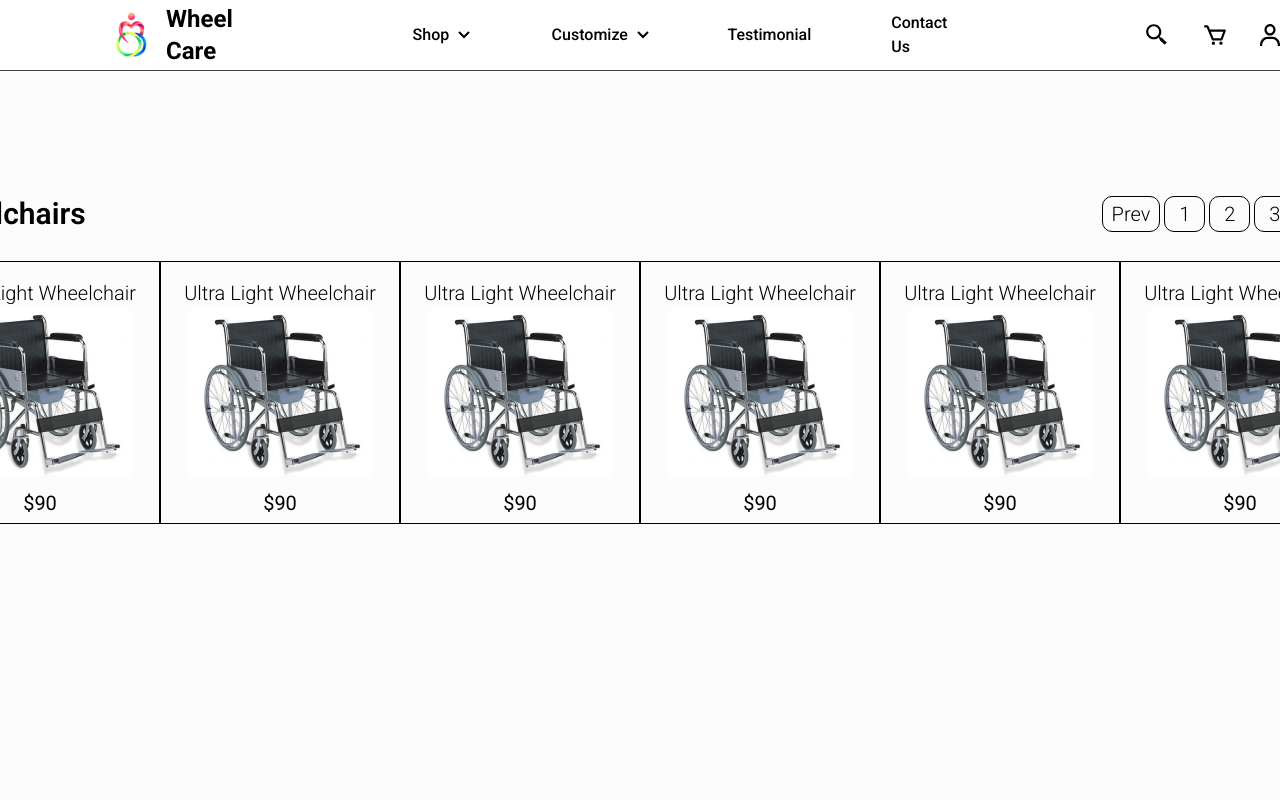
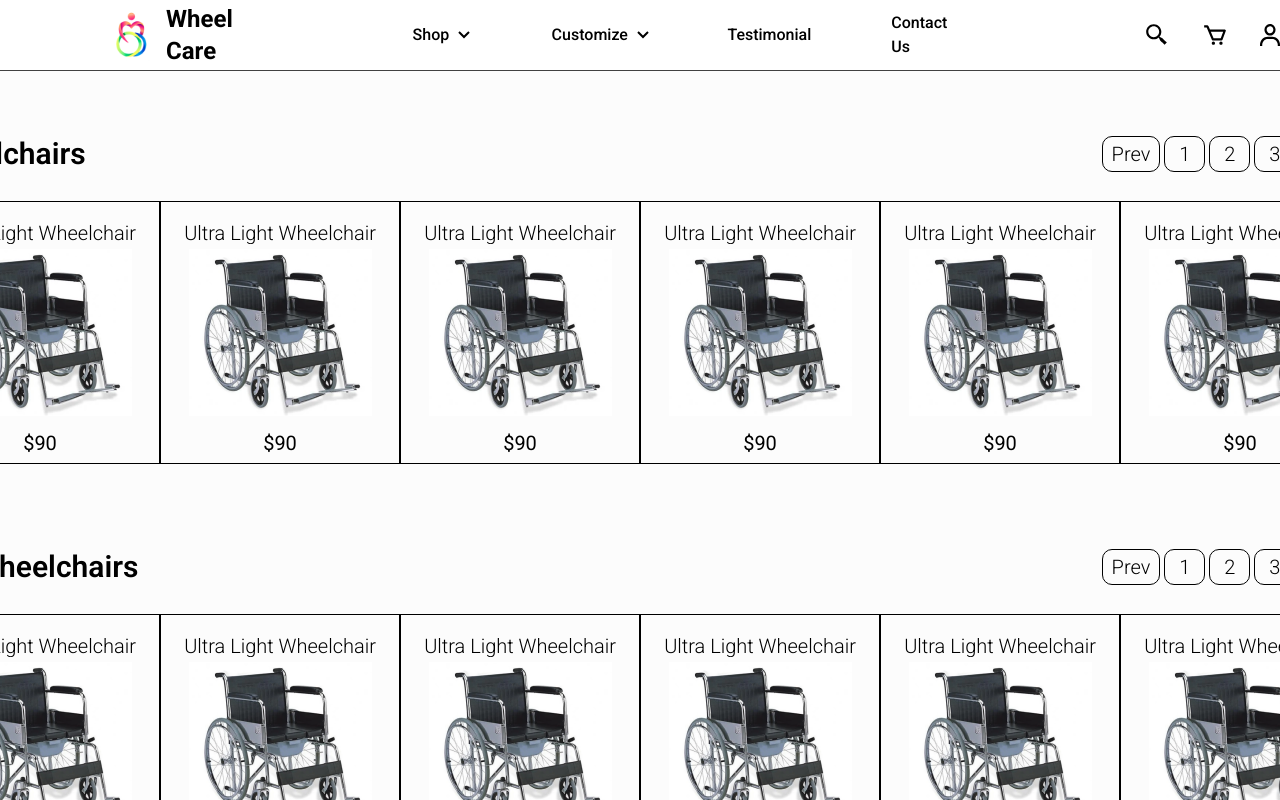
Before and after one commit to Fuz7/Wheel-Care, a React (Vite) app: page /shop in a window 1280 px wide. Shown: the top 800 px of the page. Built offline with nearby package versions, Linux system fonts and the light colour scheme.

Commit message:
Add pet wheelchair styling & layout

```diff
--- a/src/components/Shop/Shop.jsx
+++ b/src/components/Shop/Shop.jsx
@@ -2,11 +2,14 @@
 import ultraLight from '@images/ultraLight.png';
 import Rating from '@mui/material/Rating';
 import { useRef } from 'react';
+import { Link } from 'react-router-dom';
+
 export default function Shop() {
   return (
     <section className="min-h-[1000px] flex flex-col items-center">
-      <div className="flex flex-col mt-[120px]  max-w-[1440px] min-w-[1440px]">
+      <div className="flex flex-col mt-[60px]  max-w-[1440px] min-w-[1440px]">
         <WheelChairContainer />
+        <PetWheelChairContainer />
       </div>
     </section>
   );
@@ -14,7 +17,7 @@ export default function Shop() {
 
 function WheelChairContainer() {
   return (
-    <div className="flex flex-col mb-[16px]">
+    <div className="flex flex-col mb-[80px]">
       <div className="flex justify-between">
         <h2 className="font-Roboto font-semibold text-[30px]">Wheelchairs</h2>
         <div className="flex items-center gap-[4px]">
@@ -104,7 +107,7 @@ function WheelChairContainer() {
 }
 
 function ShopCard({ name, imgSrc, price, rating, tags }) {
-    const elementRef = useRef(null);
+  const elementRef = useRef(null);
 
   const handleMouseEnter = () => {
     if (elementRef.current) {
@@ -161,11 +164,115 @@ function ShopCard({ name, imgSrc, price, rating, tags }) {
               },
             }}
           />
-          <p className='font-Roboto text-[14px] text-white'>{rating}</p>
+          <p className="font-Roboto text-[14px] text-white">{rating}</p>
         </div>
-        <p className='text-white mt-auto font-light
-        text-[14px]  '>Tags: {tags}</p>
+        <p
+          className="text-white mt-auto font-light
+        text-[14px]  "
+        >
+          Tags: {tags}
+        </p>
       </span>
     </div>
   );
 }
+
+function PetWheelChairContainer() {
+  return (
+    <div
+      className="mt-90px max-w-[1440px] min-w-[1440px] flex
+        flex-col"
+    >
+      <div className="flex flex-col">
+        <div className="flex justify-between">
+          <h2 className="font-Roboto font-semibold text-[30px]">
+            Pet Wheelchairs
+          </h2>
+          <div className="flex items-center gap-[4px]">
+            <div
+              className="flex justify-center items-center text-[20px]
+            min-w-[41px] min-h-[36px] max-h-[36px] rounded-[10px] border
+             border-black font-Roboto font-light cursor-pointer px-[9px]"
+            >
+              Prev
+            </div>
+            <div
+              className="flex justify-center items-center text-[20px]
+            min-w-[41px] min-h-[36px] max-h-[36px] rounded-[10px] border
+             border-black font-Roboto font-light cursor-pointer"
+            >
+              1
+            </div>
+            <div
+              className="flex justify-center items-center text-[20px]
+            min-w-[41px] min-h-[36px] max-h-[36px] rounded-[10px] border
+             border-black font-Roboto font-light cursor-pointer"
+            >
+              2
+            </div>
+            <div
+              className="flex justify-center items-center text-[20px]
+            min-w-[41px] min-h-[36px] max-h-[36px] rounded-[10px] border
+             border-black font-Roboto font-light cursor-pointer "
+            >
+              3
+            </div>
+            <div
+              className="flex justify-center items-center text-[20px]
+            min-w-[41px] min-h-[36px] max-h-[36px] rounded-[10px] border
+             border-black font-Roboto font-light cursor-pointer px-[9px]"
+            >
+              Next
+            </div>
+          </div>
+        </div>
+        <div className="flex gap mt-[25px]">
+          <Link to={'/'}>
+            <ShopCard
+              name={'Ultra Light Wheelchair'}
+              imgSrc={ultraLight}
+              price="90"
+              rating={4.6}
+              tags={'Sports, Ultra lightweight, Folding'}
+            />
+          </Link>
+          <ShopCard
+            name={'Ultra Light Wheelchair'}
+            imgSrc={ultraLight}
+            price="90"
+            rating={4.6}
+            tags={'Sports, Ultra lightweight, Folding'}
+          />
+          <ShopCard
+            name={'Ultra Light Wheelchair'}
+            imgSrc={ultraLight}
+            price="90"
+            rating={4.6}
+            tags={'Sports, Ultra lightweight, Folding'}
+          />
+          <ShopCard
+            name={'Ultra Light Wheelchair'}
+            imgSrc={ultraLight}
+            price="90"
+            rating={4.6}
+            tags={'Sports, Ultra lightweight, Folding'}
+          />
+          <ShopCard
+            name={'Ultra Light Wheelchair'}
+            imgSrc={ultraLight}
+            price="90"
+            rating={4.6}
+            tags={'Sports, Ultra lightweight, Folding'}
+          />
+          <ShopCard
+            name={'Ultra Light Wheelchair'}
+            imgSrc={ultraLight}
+            price="90"
+            rating={4.6}
+            tags={'Sports, Ultra lightweight, Folding'}
+          />
+        </div>
+      </div>
+    </div>
+  );
+}
```
